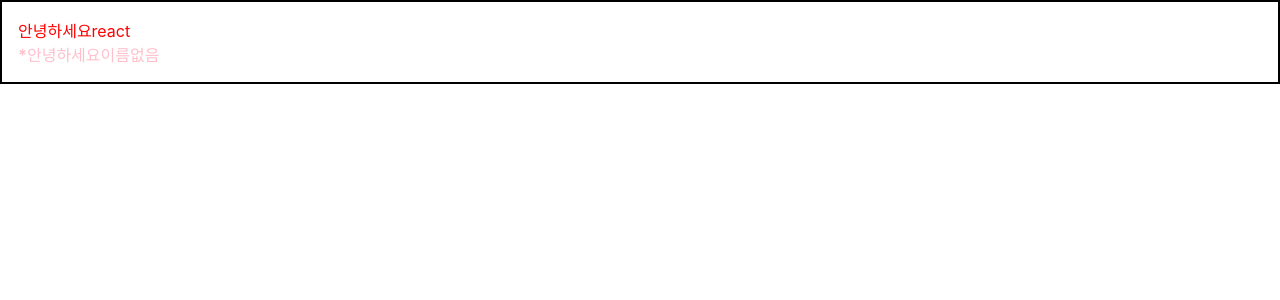
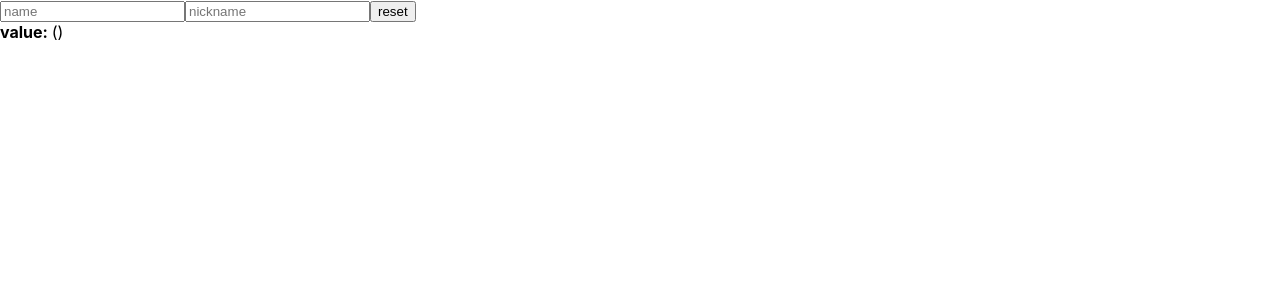
Before and after one commit to coloringpen/reactSelfReview, a React (Create React App) app in the folder beginreview/: page / in a window 1280 px wide. Shown: the top 300 px of the page. Built offline with nearby package versions, Linux system fonts and the light colour scheme.

Commit message:
useRef 사용

```diff
--- a/beginreview/src/App.js
+++ b/beginreview/src/App.js
@@ -1,20 +1,8 @@
 import React from 'react';
-import Hello from './Hello';
-import Wrapper from './Wrapper';
-import './App.css';
+import InputSample from './InputSample';
 
 function App() {
-  return (
-    <Wrapper>
-      {' '}
-      {/** 컴포넌트도 열리는 태그와 닫히는 태그로 구성될 수 있음
-       * 이럴 때는 하위, 자식 태그들이 보이게 할지, 말지 잘 처리할 것
-       */}
-      <Hello name="react" color="red" isSpecial />{' '}
-      {/* 아무런 값을 넣어주지 않을때, true로 값이 들어가는 props */}
-      <Hello color="pink" />
-    </Wrapper>
-  );
+  return <InputSample />;
 }
 
 export default App;
--- /dev/null
+++ b/beginreview/src/InputSample.js
@@ -0,0 +1,56 @@
+import React, { useState, useRef } from 'react';
+
+function InputSample() {
+  const [inputs, setInputs] = useState({
+    name: '',
+    nickname: '',
+  });
+
+  const nameInput = useRef();
+
+  const { name, nickname } = inputs;
+
+  const onChange = (e) => {
+    // const value = e.target.value;
+    // const name = e.target.name;
+    const { value, name } = e.target;
+    setInputs({
+      ...inputs,
+      [name]: value,
+    });
+  };
+
+  const onReset = () => {
+    setInputs({
+      name: '',
+      nickname: '',
+    });
+    nameInput.current.focus();
+    // useRef로 생성한 ref객체의 current값이 원하는 DOM을 가리킴
+  };
+
+  return (
+    <div>
+      <input
+        onChange={onChange}
+        placeholder="name"
+        name="name"
+        value={name}
+        ref={nameInput} // useRef로 생성한 Ref객체를 선택하고 싶은 DOM에 ref값으로 설정하기
+      />
+      <input
+        onChange={onChange}
+        placeholder="nickname"
+        name="nickname"
+        value={nickname}
+      />
+      <button onClick={onReset}>reset</button>
+      <div>
+        <b>value: </b>
+        {name} ({nickname})
+      </div>
+    </div>
+  );
+}
+
+export default InputSample;
```
